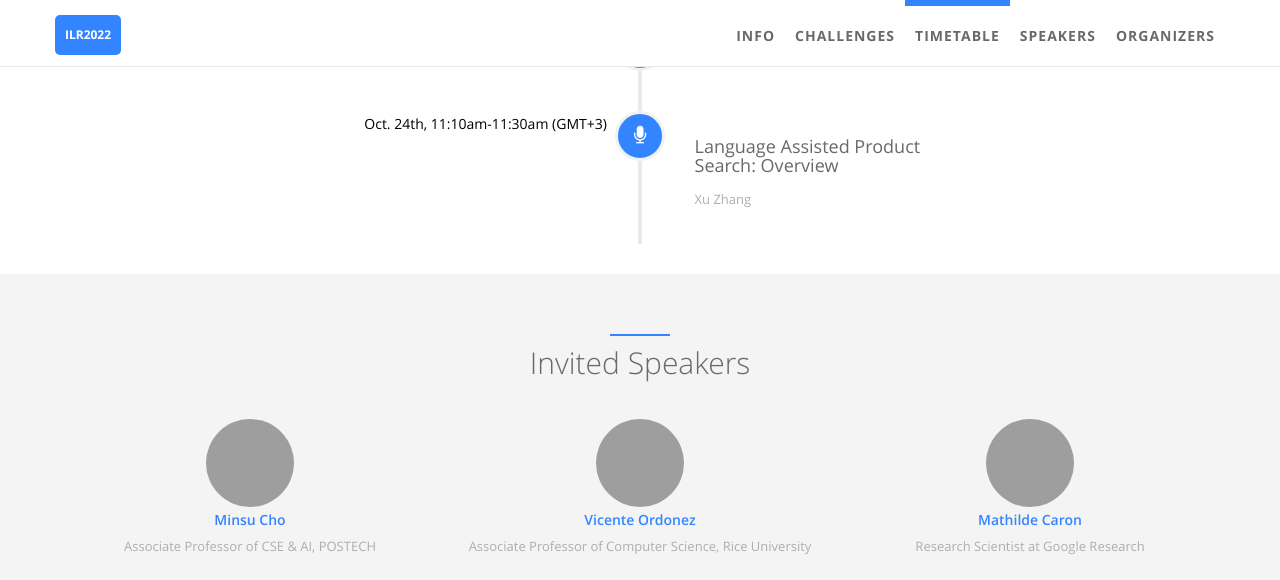
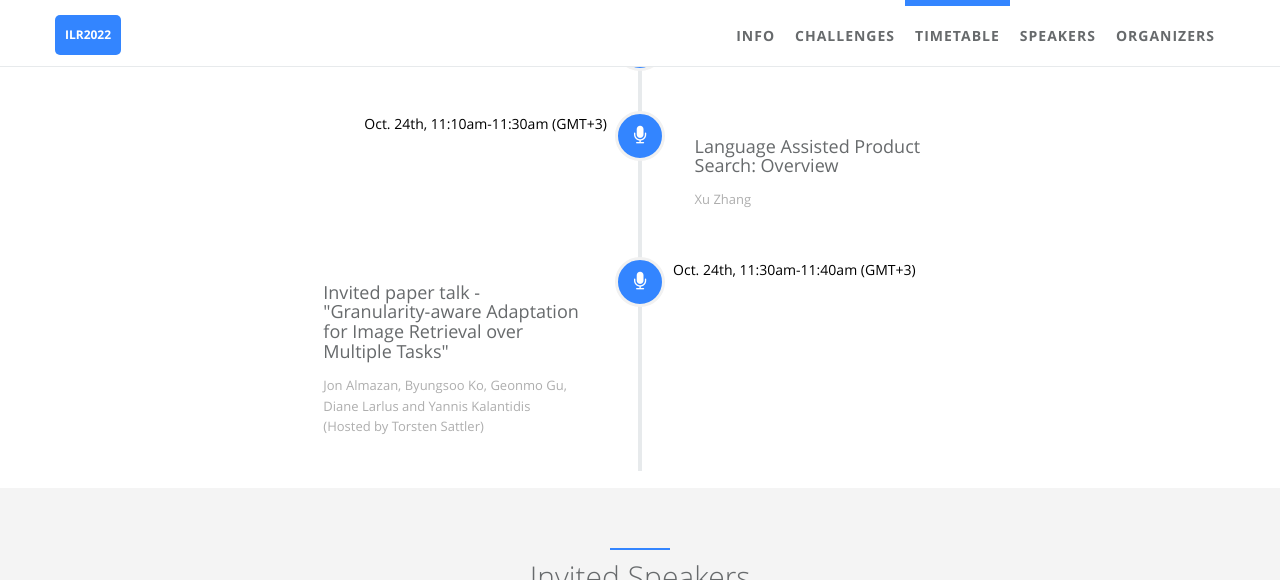
Before and after one commit to ilr-workshop/ECCVW2022, a Jekyll site: the page built from index.html, in a window 1280 px wide and 900 px high, scrolled down 2146 px, cut to the strip 0-580 px from the top of the window. Built offline with Jekyll 4.4.1, drawn with Linux system fonts in a browser that asks for light colours; grey boxes are pictures that could not be loaded.

Commit message:
Update timetable.yml

```diff
--- a/_data/index/timetable.yml
+++ b/_data/index/timetable.yml
@@ -65,3 +65,14 @@
   date:
     detail: Oct. 24th, 11:10am-11:30am (GMT+3)
   icon: fa-microphone
+
+- name:
+    detail: Invited paper talk - "Granularity-aware Adaptation for Image Retrieval over Multiple Tasks"
+  desc:
+    detail: Jon Almazan, Byungsoo Ko, Geonmo Gu, Diane Larlus and Yannis Kalantidis
+    video:
+    slides:
+    host: Torsten Sattler
+  date:
+    detail: Oct. 24th, 11:30am-11:40am (GMT+3)
+  icon: fa-microphone
```
